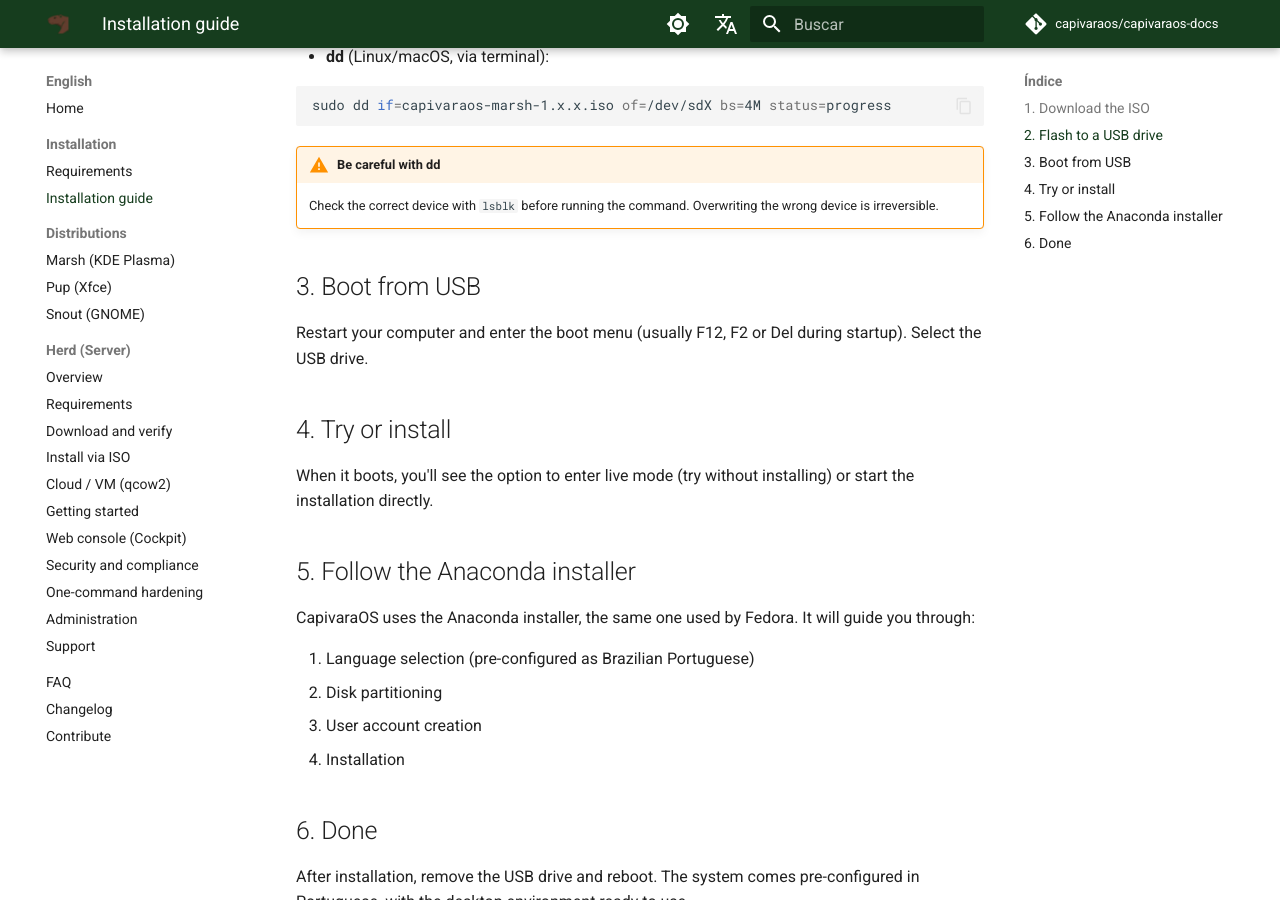
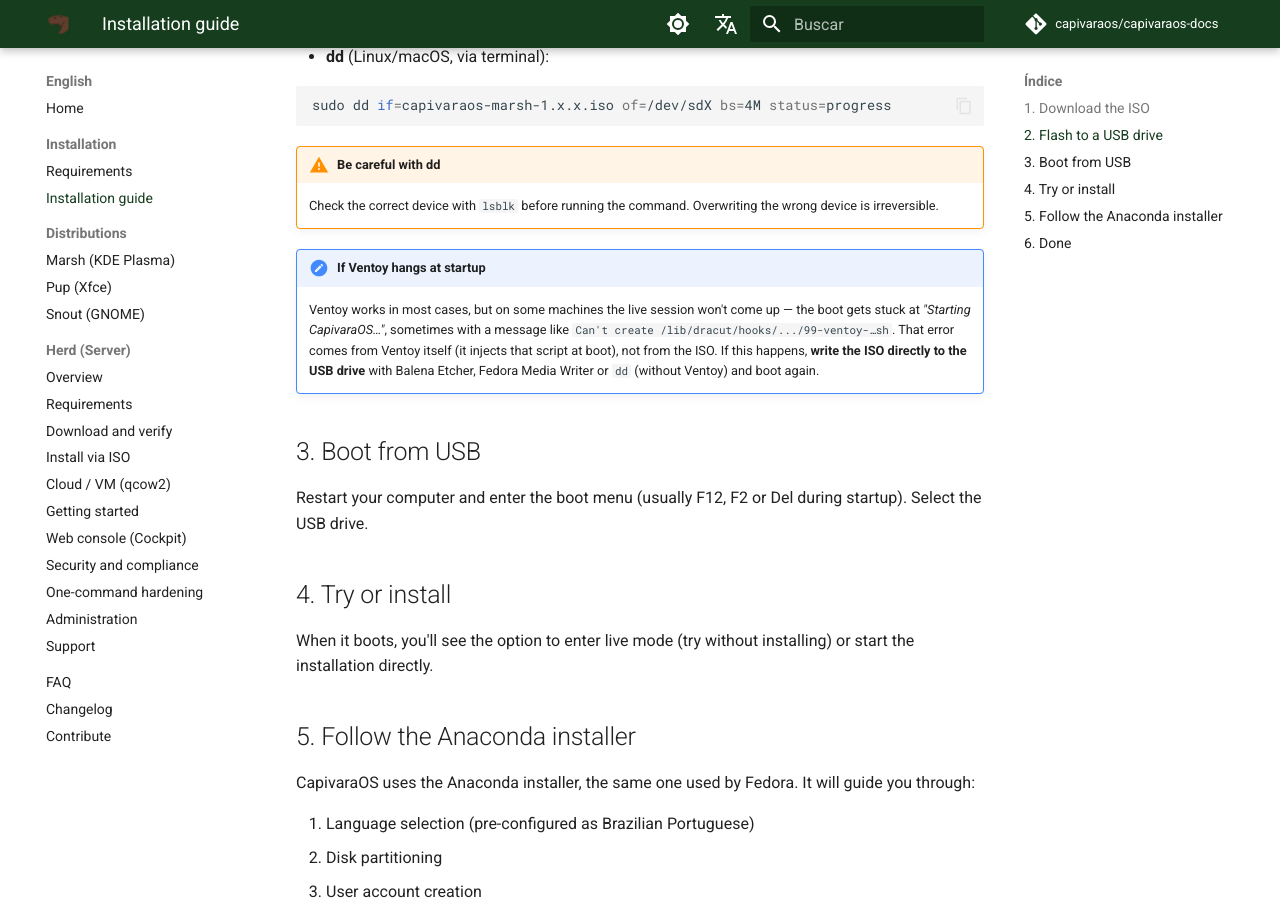
Before and after one commit to capivaraos/capivaraos-docs, an MkDocs documentation site: the page built from docs/en/installation/guide.md, in a window 1280 px wide and 900 px high, scrolled down 460 px. Built offline with MkDocs 1.6.1 and Material for MkDocs 9.7.7, drawn with Linux system fonts in a browser that asks for light colours; comment, search, counter and statistics services are not loaded.

Commit message:
docs(instalacao): aviso sobre Ventoy travar na inicializacao (PT+EN)
Em alguns computadores a sessao live nao sobe com Ventoy -- o boot fica
preso em 'Inicializando...' com erro ao criar o hook 99-ventoy-*.sh em
/lib/dracut/hooks. O erro e do Ventoy, nao da ISO. Nota no guia de
instalacao orientando a gravar a ISO direto (Etcher/Fedora Media Writer/dd).

```diff
--- a/docs/en/installation/guide.md
+++ b/docs/en/installation/guide.md
@@ -18,6 +18,9 @@
 
 !!! warning "Be careful with dd"
     Check the correct device with `lsblk` before running the command. Overwriting the wrong device is irreversible.
+
+!!! note "If Ventoy hangs at startup"
+    Ventoy works in most cases, but on some machines the live session won't come up — the boot gets stuck at *"Starting CapivaraOS…"*, sometimes with a message like `Can't create /lib/dracut/hooks/.../99-ventoy-…sh`. That error comes from Ventoy itself (it injects that script at boot), not from the ISO. If this happens, **write the ISO directly to the USB drive** with Balena Etcher, Fedora Media Writer or `dd` (without Ventoy) and boot again.
 
 ## 3. Boot from USB
 
```
Also changed, not shown: docs/pt/instalacao/guia.md (+3 -0 lines).
